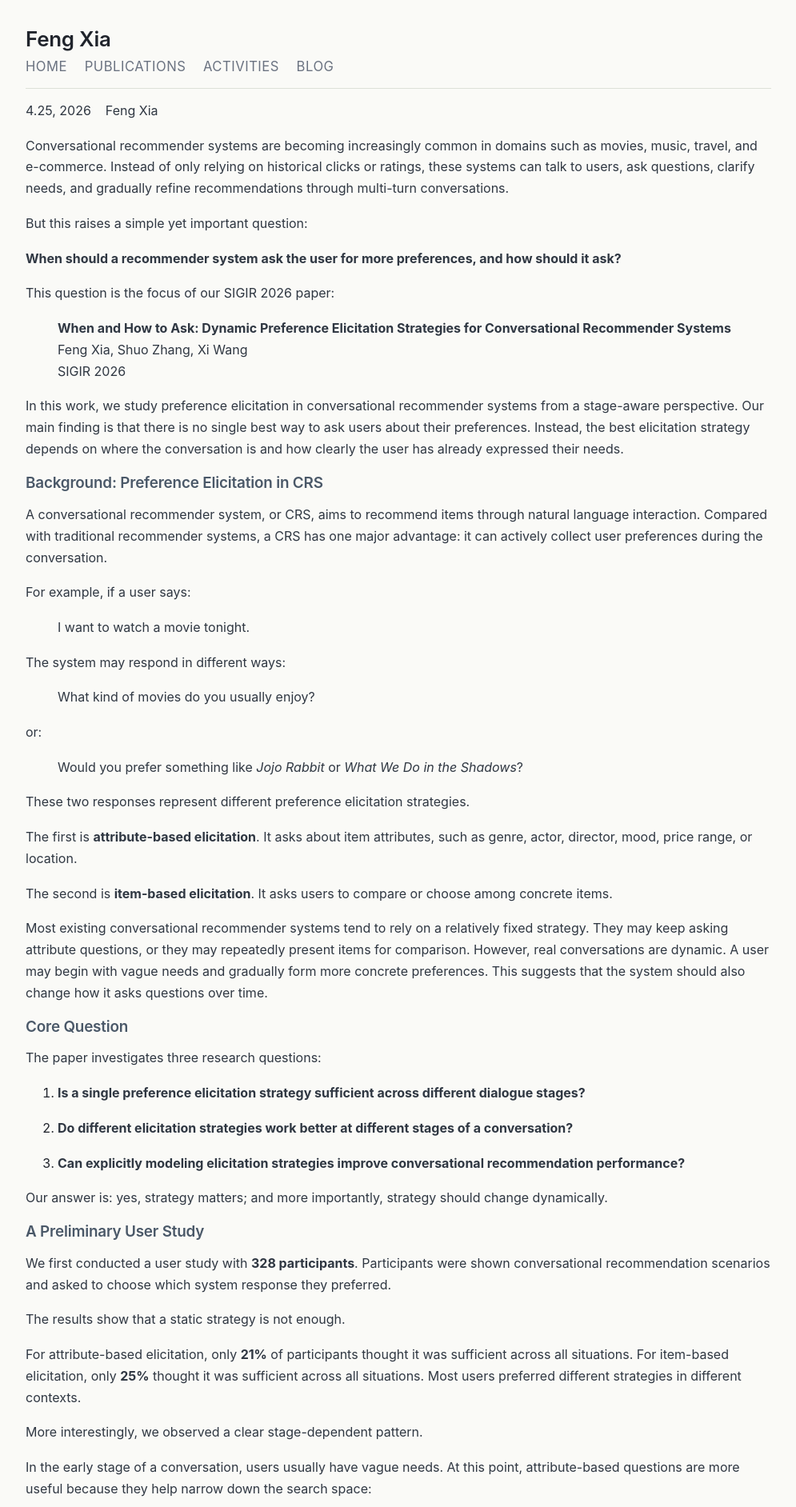
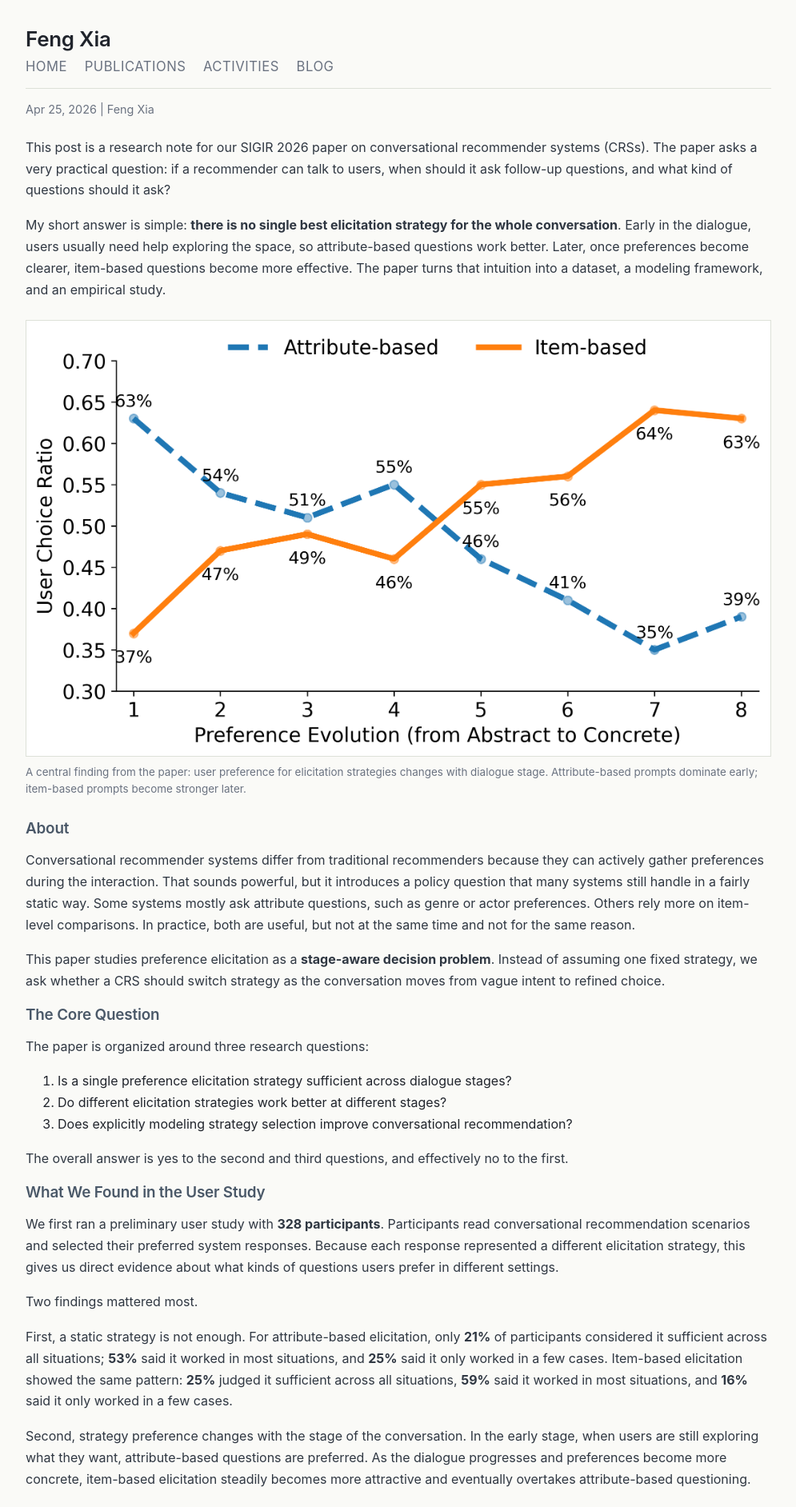
Before and after one commit to juanfacabian/juanfacabian.github.io, a Jekyll site: the page built from when-and-how-to-ask.md, in a window 1280 px wide. Shown: the top 1884 px of the page at 80% size, without its empty margins (142-1137 px from the left). Built offline with Jekyll 4.4.1, drawn with Linux system fonts in a browser that asks for light colours; some of the changed text lies outside the part shown.

Commit message:
Write detailed blog post for SIGIR paper

```diff
--- a/assets/css/style.css
+++ b/assets/css/style.css
@@ -276,6 +276,33 @@ ul {
   line-height: 1;
 }
 
+.blog-post-meta {
+  color: var(--muted);
+  font-size: 0.9rem;
+  margin: 0 0 1.35rem;
+}
+
+.paper-figure {
+  margin: 1.5rem 0 1.7rem;
+}
+
+.paper-figure img {
+  width: 100%;
+  display: block;
+  border: 1px solid var(--border);
+}
+
+.paper-figure--narrow {
+  max-width: 540px;
+}
+
+.paper-figure figcaption {
+  color: var(--muted);
+  font-size: 0.84rem;
+  line-height: 1.55;
+  margin-top: 0.6rem;
+}
+
 .pub-list {
   display: flex;
   flex-direction: column;
@@ -417,4 +444,8 @@ ul {
   .blog-year-number {
     font-size: 1.6rem;
   }
+
+  .paper-figure--narrow {
+    max-width: 100%;
+  }
 }
--- a/when-and-how-to-ask.md
+++ b/when-and-how-to-ask.md
@@ -4,205 +4,121 @@ permalink: /blog/when-and-how-to-ask/
 layout: default
 ---
 
-<p class="blog-meta">4.25, 2026 &nbsp;&nbsp; Feng Xia</p>
+<p class="blog-post-meta">Apr 25, 2026 | Feng Xia</p>
 
-Conversational recommender systems are becoming increasingly common in domains such as movies, music, travel, and e-commerce. Instead of only relying on historical clicks or ratings, these systems can talk to users, ask questions, clarify needs, and gradually refine recommendations through multi-turn conversations.
+This post is a research note for our SIGIR 2026 paper on conversational recommender systems (CRSs). The paper asks a very practical question: if a recommender can talk to users, when should it ask follow-up questions, and what kind of questions should it ask?
 
-But this raises a simple yet important question:
+My short answer is simple: **there is no single best elicitation strategy for the whole conversation**. Early in the dialogue, users usually need help exploring the space, so attribute-based questions work better. Later, once preferences become clearer, item-based questions become more effective. The paper turns that intuition into a dataset, a modeling framework, and an empirical study.
 
-**When should a recommender system ask the user for more preferences, and how should it ask?**
+<figure class="paper-figure">
+  <img src="{{ '/assets/images/papers/when-how-ask-stage.png' | relative_url }}" alt="User choices between attribute-based and item-based elicitation strategies across dialogue stages">
+  <figcaption>
+    A central finding from the paper: user preference for elicitation strategies changes with dialogue stage. Attribute-based prompts dominate early; item-based prompts become stronger later.
+  </figcaption>
+</figure>
 
-This question is the focus of our SIGIR 2026 paper:
+## About
 
-> **When and How to Ask: Dynamic Preference Elicitation Strategies for Conversational Recommender Systems**
-> Feng Xia, Shuo Zhang, Xi Wang
-> SIGIR 2026
+Conversational recommender systems differ from traditional recommenders because they can actively gather preferences during the interaction. That sounds powerful, but it introduces a policy question that many systems still handle in a fairly static way. Some systems mostly ask attribute questions, such as genre or actor preferences. Others rely more on item-level comparisons. In practice, both are useful, but not at the same time and not for the same reason.
 
-In this work, we study preference elicitation in conversational recommender systems from a stage-aware perspective. Our main finding is that there is no single best way to ask users about their preferences. Instead, the best elicitation strategy depends on where the conversation is and how clearly the user has already expressed their needs.
+This paper studies preference elicitation as a **stage-aware decision problem**. Instead of assuming one fixed strategy, we ask whether a CRS should switch strategy as the conversation moves from vague intent to refined choice.
 
-## Background: Preference Elicitation in CRS
+## The Core Question
 
-A conversational recommender system, or CRS, aims to recommend items through natural language interaction. Compared with traditional recommender systems, a CRS has one major advantage: it can actively collect user preferences during the conversation.
+The paper is organized around three research questions:
 
-For example, if a user says:
+1. Is a single preference elicitation strategy sufficient across dialogue stages?
+2. Do different elicitation strategies work better at different stages?
+3. Does explicitly modeling strategy selection improve conversational recommendation?
 
-> I want to watch a movie tonight.
+The overall answer is yes to the second and third questions, and effectively no to the first.
 
-The system may respond in different ways:
+## What We Found in the User Study
 
-> What kind of movies do you usually enjoy?
+We first ran a preliminary user study with **328 participants**. Participants read conversational recommendation scenarios and selected their preferred system responses. Because each response represented a different elicitation strategy, this gives us direct evidence about what kinds of questions users prefer in different settings.
 
-or:
+Two findings mattered most.
 
-> Would you prefer something like *Jojo Rabbit* or *What We Do in the Shadows*?
+First, a static strategy is not enough. For attribute-based elicitation, only **21%** of participants considered it sufficient across all situations; **53%** said it worked in most situations, and **25%** said it only worked in a few cases. Item-based elicitation showed the same pattern: **25%** judged it sufficient across all situations, **59%** said it worked in most situations, and **16%** said it only worked in a few cases.
 
-These two responses represent different preference elicitation strategies.
+Second, strategy preference changes with the stage of the conversation. In the early stage, when users are still exploring what they want, attribute-based questions are preferred. As the dialogue progresses and preferences become more concrete, item-based elicitation steadily becomes more attractive and eventually overtakes attribute-based questioning.
 
-The first is **attribute-based elicitation**. It asks about item attributes, such as genre, actor, director, mood, price range, or location.
+That shift is the conceptual heart of the paper: **good elicitation moves from abstract preference exploration to concrete preference refinement**.
 
-The second is **item-based elicitation**. It asks users to compare or choose among concrete items.
+## A Concrete Example
 
-Most existing conversational recommender systems tend to rely on a relatively fixed strategy. They may keep asking attribute questions, or they may repeatedly present items for comparison. However, real conversations are dynamic. A user may begin with vague needs and gradually form more concrete preferences. This suggests that the system should also change how it asks questions over time.
+The paper also gives a nice intuition for why stage matters. Suppose a user starts with:
 
-## Core Question
+> I'm looking for a movie tonight.
 
-The paper investigates three research questions:
+At that point, asking "What kind of movies do you usually enjoy?" is more helpful than asking the user to choose among specific titles. But once the user says they want a light comedy and shows interest in something like *What We Do in the Shadows*, the system has enough context to ask a more concrete question, such as comparing a small set of candidate items.
 
-1. **Is a single preference elicitation strategy sufficient across different dialogue stages?**
+<figure class="paper-figure paper-figure--narrow">
+  <img src="{{ '/assets/images/papers/when-how-ask-flow.png' | relative_url }}" alt="Annotation workflow for determining whether preference elicitation is needed and which strategy to use">
+  <figcaption>
+    Part of the annotation workflow behind InPE: first decide whether a turn needs elicitation, then choose a strategy, generate strategy-specific candidates, and keep the update only if it improves on the original response.
+  </figcaption>
+</figure>
 
-2. **Do different elicitation strategies work better at different stages of a conversation?**
+That transition is exactly what the paper tries to model, and InPE gives us the annotation structure to do it in a systematic way.
 
-3. **Can explicitly modeling elicitation strategies improve conversational recommendation performance?**
+## InPE: A Dataset for Strategy-Aware CRS
 
-Our answer is: yes, strategy matters; and more importantly, strategy should change dynamically.
+To study this properly, we built **InPE** (InSPIRED Preference Elicitation), an annotated and augmented version of the INSPIRED dataset. INSPIRED already contains 999 multi-turn movie recommendation dialogues, but it does not provide strategy-level labels. We enrich it with annotations for:
 
-## A Preliminary User Study
+- whether a turn needs preference elicitation at all;
+- which elicitation strategy is preferred;
+- whether a strategy-aware rewrite is better than the original system response.
 
-We first conducted a user study with **328 participants**. Participants were shown conversational recommendation scenarios and asked to choose which system response they preferred.
+The final dataset used in experiments contains **6,719 turn-level samples**. Annotators label elicitation turns as **attribute-based**, **item-based**, or **hybrid**. The distribution is interesting on its own: **hybrid** strategies account for about **47.03%** of elicitation cases, followed by **item-based** at **28.85%** and **attribute-based** at **24.12%**. That tells us effective elicitation is often not purely one thing or the other.
 
-The results show that a static strategy is not enough.
+The human preference comparisons are also strong. When evaluators compared strategy-aware rewrites against original responses, they preferred the strategy-aware versions in **89.34% to 95.5%** of cases depending on the strategy category.
 
-For attribute-based elicitation, only **21%** of participants thought it was sufficient across all situations. For item-based elicitation, only **25%** thought it was sufficient across all situations. Most users preferred different strategies in different contexts.
+## COPE: Modeling When and How to Ask
 
-More interestingly, we observed a clear stage-dependent pattern.
+On top of InPE, the paper proposes **COPE**, which stands for **COnversational Preference Elicitation via Mixture of Experts**.
 
-In the early stage of a conversation, users usually have vague needs. At this point, attribute-based questions are more useful because they help narrow down the search space:
+The key idea is to treat conversational recommendation as a structured decision problem rather than a generic text-generation task. COPE uses a shared frozen LLM backbone together with task-specialized experts and a **two-stage router**:
 
-> What kind of movies do you like?
+1. a task-level router decides whether the system should elicit preferences, recommend items, or continue general interaction;
+2. if elicitation is needed, a strategy-level router chooses among attribute-based, item-based, and hybrid elicitation.
 
-> Do you prefer something light-hearted or serious?
+This matters because "should I ask now?" and "what kind of question should I ask?" are different decisions. COPE models them explicitly instead of hoping a single monolithic generator will implicitly discover both.
 
-Later in the conversation, once the user has already provided some preferences, item-based elicitation becomes more effective:
+## Main Results
 
-> Between these two movies, which one sounds closer to what you want?
+The offline and pairwise results are quite encouraging.
 
-> Would you prefer this option or something similar to that one?
+On recommendation quality, COPE achieves the best recall across all reported cutoffs on InPE, including:
 
-This reveals a natural transition:
+- **Recall@1 = 0.144**
+- **Recall@10 = 0.314**
+- **Recall@50 = 0.442**
 
-**from abstract preferences to concrete choices.**
+The paper notes that the strongest baseline, ReFICR, still falls short, especially at deeper cutoffs. That is important because it suggests the gain is not just from using an LLM, but from explicitly modeling proactive strategy selection.
 
-## The InPE Dataset
+On pairwise response evaluation, COPE reaches a **win rate of 0.604**, again outperforming the baselines. This tells us the benefit is not only in retrieval metrics; users also prefer the resulting responses.
 
-To support this line of research, we introduce **InPE**, short for **InSPIRED Preference Elicitation**.
+One especially useful analysis in the paper is the routing intervention result. If the system is forced to use the correct expert and strategy labels, **Recall@10 rises to 0.342**. In other words, the experts themselves are strong, and one of the remaining bottlenecks is routing accuracy. That gives a clear direction for future work.
 
-InPE is built on top of the existing INSPIRED conversational recommendation dataset. The original dataset contains multi-turn recommendation dialogues, but it does not provide fine-grained annotations for preference elicitation strategies. We enrich it with new labels that indicate:
+## Why I Think This Paper Matters
 
-- whether a dialogue turn requires preference elicitation;
-- which strategy should be used;
-- whether a strategy-aware response improves the original system response.
+What I like most about this work is that it makes a subtle but important point concrete: conversational recommendation is not just about ranking items better. It is also about **interacting better**.
 
-The annotation process combines LLM-based filtering with human verification. We first use an LLM to identify candidate turns that may require preference elicitation. Human annotators then verify these turns and label the preferred strategy.
+If a system asks attribute questions for too long, it can feel repetitive and slow. If it jumps to concrete item comparisons too early, users may not yet have enough context to answer well. A good CRS needs to manage that transition.
 
-In total, the dataset contains **6,719 turn-level samples**. Among them:
+This paper contributes three things that make that possible:
 
-- **46.3%** are general interaction turns;
-- **19.8%** are preference elicitation turns;
-- **33.9%** are recommendation turns.
+- evidence that strategy choice is stage-dependent;
+- a benchmark dataset for learning these choices;
+- a modeling framework that treats elicitation as explicit decision making.
 
-For preference elicitation turns, the annotated strategies include:
+For me, the most memorable takeaway is not just "attribute early, item later." It is the broader idea that **elicitation policy should evolve with the conversation**, and that we can model that evolution directly.
 
-- **attribute-based**;
-- **item-based**;
-- **hybrid**, which combines both item and attribute information.
+## Closing Note
 
-One important observation is that hybrid strategies are very common. In the annotated data, hybrid strategies account for around **47%** of elicitation cases, followed by item-based and attribute-based strategies. This suggests that effective elicitation often requires combining different types of preference cues rather than relying on only one.
+If you are interested in proactive conversational systems, I think this is a useful lens: recommendation quality and interaction strategy should be studied together, not separately.
 
-## Example: How Strategy Changes During a Conversation
-
-Consider a movie recommendation conversation.
-
-At the beginning, the user may simply say:
-
-> I want to watch a movie.
-
-The system does not know much yet, so an attribute-based question is appropriate:
-
-> What kinds of movies do you usually enjoy?
-
-Suppose the user then says:
-
-> I like something light-hearted, maybe similar to *What We Do in the Shadows*.
-
-At this point, the system has more concrete signals. It can move to an item-based strategy:
-
-> Between *What We Do in the Shadows* and *Jojo Rabbit*, which one would you prefer?
-
-After the user gives more feedback, the system may be ready to make a recommendation:
-
-> I recommend *Hunt for the Wilderpeople*.
-
-This example illustrates the central idea of our work: preference elicitation should not be treated as a fixed behavior. A good CRS should decide when to ask, what to ask, and when to recommend.
-
-## COPE: Conversational Preference Elicitation via Mixture of Experts
-
-Based on these observations, we propose **COPE**, a new architecture for conversational recommendation.
-
-COPE stands for:
-
-**COnversational Preference Elicitation via Mixture of Experts**
-
-The key idea is to explicitly model different conversational behaviors with different experts. Instead of using one model to handle all turns in the same way, COPE contains specialized modules for different actions, such as:
-
-- general conversation;
-- preference elicitation;
-- recommendation.
-
-For preference elicitation, the model further decides which strategy to use:
-
-- attribute-based elicitation;
-- item-based elicitation;
-- hybrid elicitation.
-
-COPE uses a hierarchical router. At each dialogue turn, the router first predicts the high-level action: should the system elicit preferences, recommend an item, or simply continue the conversation? If preference elicitation is needed, the router then predicts the most suitable elicitation strategy.
-
-This allows the system to dynamically switch strategies as the conversation evolves.
-
-## Experimental Results
-
-We evaluate COPE on the InPE dataset and compare it with several conversational recommendation baselines, including knowledge-graph-based methods and LLM-based methods.
-
-The results show that COPE achieves the best recommendation performance.
-
-For example, on Recall@10, COPE achieves **0.314**, outperforming the strongest baseline ReFICR, which achieves **0.274**. On Recall@50, COPE reaches **0.442**, compared with **0.396** from ReFICR.
-
-We also evaluate response quality using human-annotated preference pairs. COPE achieves the highest pairwise win rate, **0.604**, outperforming LLaMA, Qwen, and ReFICR.
-
-These results suggest that explicitly modeling preference elicitation strategies is useful not only for asking better questions, but also for improving recommendation quality.
-
-## What We Learned
-
-The paper provides three main takeaways.
-
-First, preference elicitation is dynamic. A single static strategy cannot cover all conversational stages.
-
-Second, different strategies are useful at different stages. Attribute-based questions are more effective early in the conversation, while item-based strategies become more helpful once the user’s preferences become clearer.
-
-Third, strategy-aware modeling improves CRS performance. By explicitly learning when and how to ask, COPE can better support proactive conversational recommendation.
-
-## Why This Matters
-
-A good conversational recommender should not only know what to recommend. It should also know how to interact with users.
-
-Asking too many questions can make the conversation inefficient. Asking the wrong type of question can confuse the user or fail to collect useful information. Recommending too early may lead to poor results, while recommending too late may frustrate the user.
-
-This work shows that preference elicitation should be treated as a strategic decision-making problem. A CRS needs to decide:
-
-**Should I ask now?**
-**What kind of question should I ask?**
-**Should I ask about attributes, items, or both?**
-**Is the conversation ready for recommendation?**
-
-By modeling these decisions explicitly, we can build conversational recommender systems that are more adaptive, proactive, and user-centered.
-
-## Conclusion
-
-In this work, we study when and how conversational recommender systems should ask users for preferences. Through a user study, dataset annotation, and model design, we show that preference elicitation strategies are stage-dependent and context-sensitive.
-
-We introduce **InPE**, a dataset with fine-grained annotations for preference elicitation, and propose **COPE**, a Mixture-of-Experts framework that dynamically selects conversational actions and elicitation strategies.
-
-Our results suggest that the future of conversational recommendation lies not only in better item ranking, but also in better interaction strategy.
-
-The dataset is available at:
+The InPE dataset is available here:
 
 [https://github.com/juanfacabian/InPE](https://github.com/juanfacabian/InPE)
```
Also changed, not shown: blog.md (+1 -1 lines), assets/images/papers/when-how-ask-flow.png (added), assets/images/papers/when-how-ask-stage.png (added).
